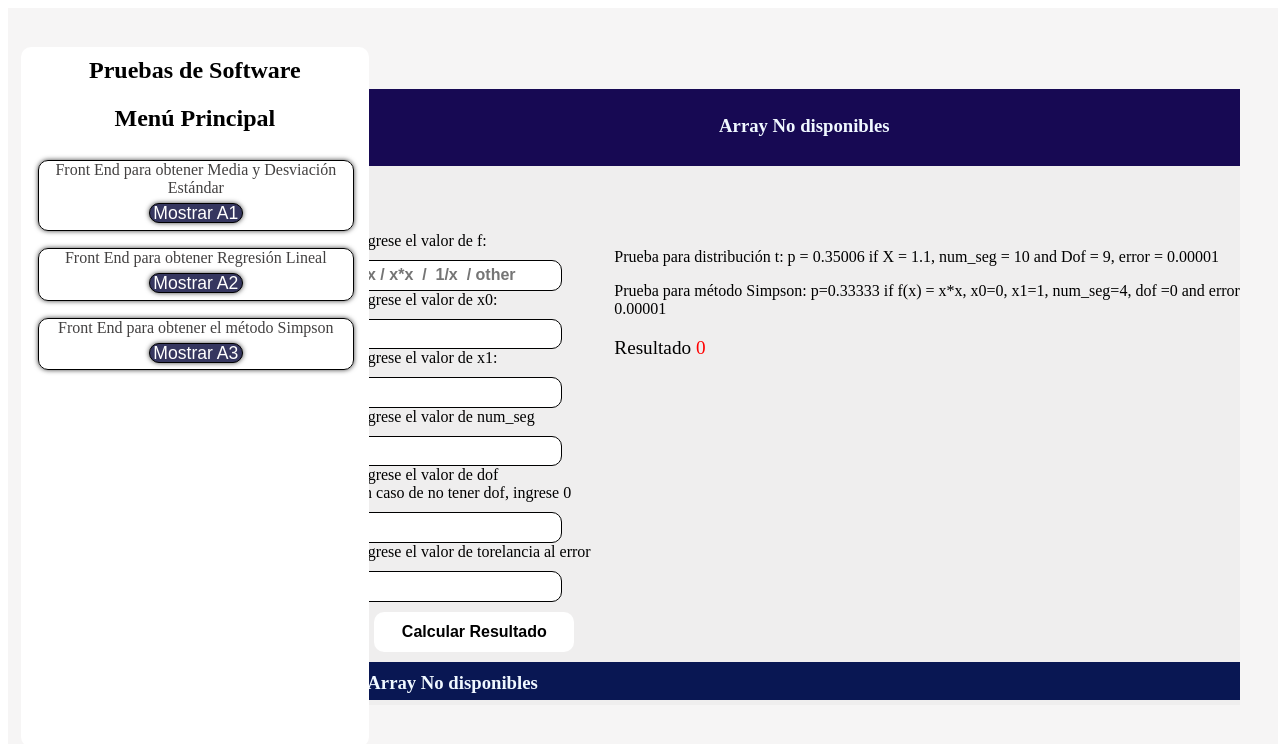
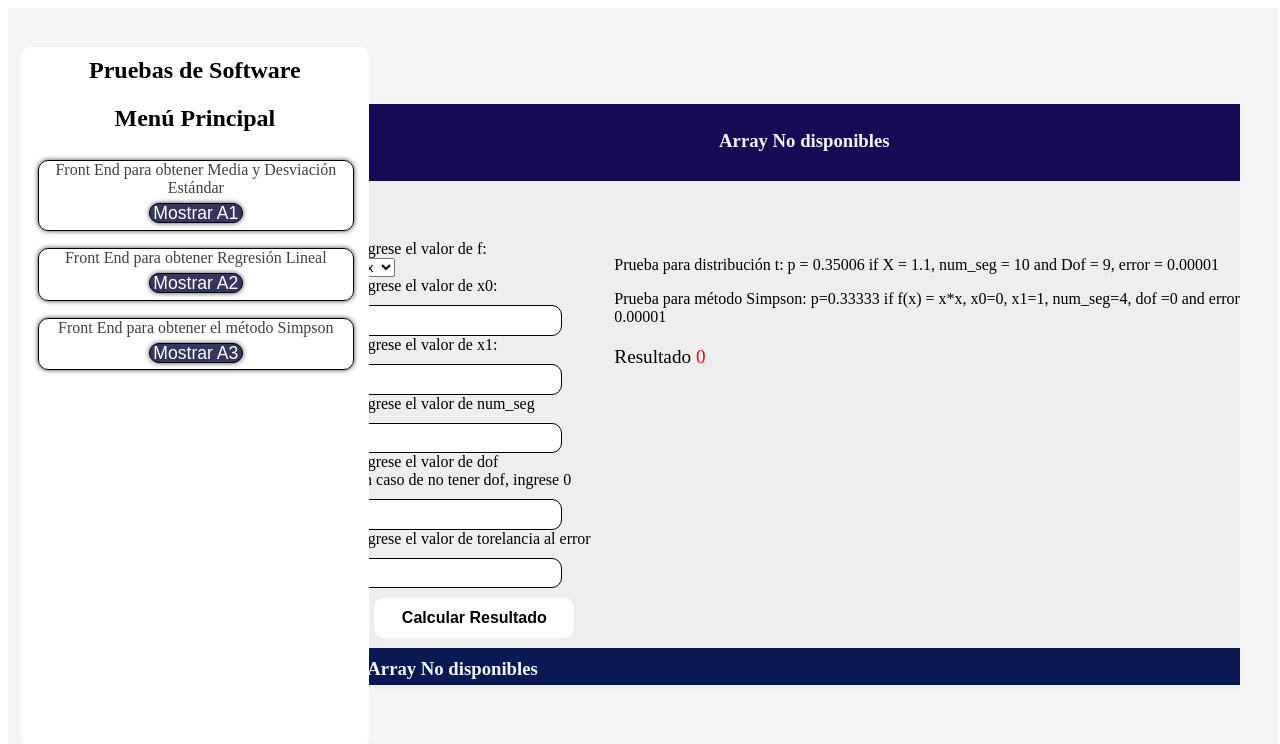
Before and after one commit to Jose-L17/testing, an Angular app: page /Simpson in a window 1280 px wide. Shown: the top 744 px of the page. Built offline with nearby package versions, Linux system fonts and the light colour scheme.

Commit message:
Update simpson.component.html #27

```diff
--- a/src/app/simpson/simpson.component.html
+++ b/src/app/simpson/simpson.component.html
@@ -8,7 +8,12 @@
   <section class="Pantalla_Informacion">
     <div class="opciones_Botones">
       <label for="">Ingrese el valor de f: </label>
-      <input (input)="ActualizarF($event)" [value]="f" type="text" placeholder="2x / x*x  /  1/x  / other" required name="Input-f" />
+      <select [(ngModel)]="f" >
+        <option value="2x">2x</option>
+        <option value="x*x">x*x</option>
+        <option value="1/x">1/x</option>
+        <option value="t">t</option>
+      </select>
 
       <label for="">Ingrese el valor de x0: </label>
       <input (input)="ActualizarX0($event)" [value]="x0" type="number" placeholder="Valor de x0" required name="Input-x0" />
@@ -21,7 +26,7 @@
 
       <label for="">Ingrese el valor de dof</label>
       En caso de no tener dof, ingrese 0
-      <input (input)="ActualizarDof($event)" [value]="dof" type="number" placeholder="Valor de dof" required name="Input-dof" />
+      <input (input)="ActualizarDof($event)" [value]="dof" type="number" placeholder="Valor de dof" required name="Input-dof"  />
 
       <label for="">Ingrese el valor de torelancia al error</label>
       <input (input)="ActualizarError($event)" [value]="error" type="number" placeholder="Valor de torelancia al error" required name="Input-error" />
```
